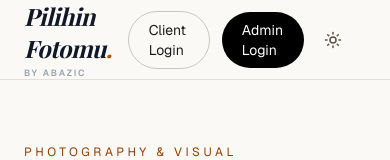
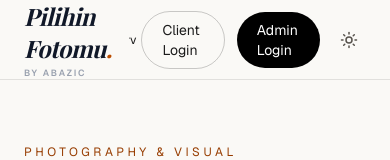
Before and after one commit to abazic/Pilihin-App, a Next.js app: page / in a window 390 px wide. Shown: the top 160 px of the page. Built offline with nearby package versions, Linux system fonts and the light colour scheme; no server answers; the database is empty; a web font is replaced by a local one.

Commit message:
Make shared header navigation visible and responsive

```diff
--- a/components/AppHeader.tsx
+++ b/components/AppHeader.tsx
@@ -10,7 +10,7 @@ interface AppHeaderProps {
 export default function AppHeader({ navigation, actions }: AppHeaderProps) {
   return (
     <header className="sticky top-0 z-50 h-20 w-full border-b border-black/10 bg-[#faf9f6]/95 px-6 backdrop-blur-md dark:border-white/10 dark:bg-[#11110f]/95">
-      <div className="mx-auto grid h-full max-w-7xl grid-cols-[1fr_auto_1fr] items-center gap-4">
+      <div className="mx-auto grid h-full max-w-7xl grid-cols-[auto_minmax(0,1fr)_auto] items-center gap-3">
         <Link href="/" className="flex w-fit flex-col leading-tight">
           <span className="font-serif text-2xl font-bold italic tracking-tight text-gray-900 dark:text-white">
             Pilihin Fotomu<span className="text-amber-700">.</span>
@@ -19,7 +19,7 @@ export default function AppHeader({ navigation, actions }: AppHeaderProps) {
             by Abazic
           </span>
         </Link>
-        <nav className="hidden items-center justify-center gap-8 text-sm md:flex">
+        <nav className="flex min-w-0 items-center justify-center gap-3 overflow-x-auto whitespace-nowrap px-1 text-xs sm:gap-6 sm:text-sm">
           {navigation}
         </nav>
         <div className="flex items-center justify-end gap-3">
```
